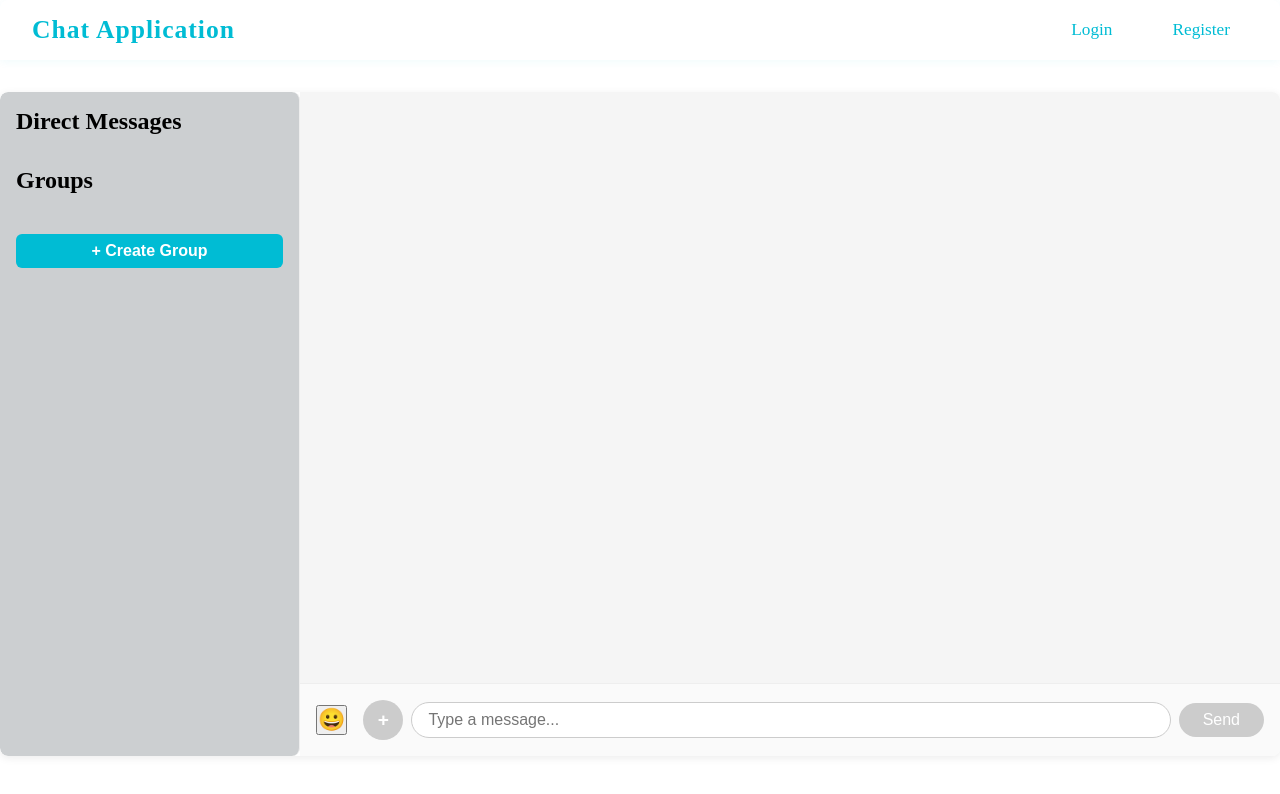
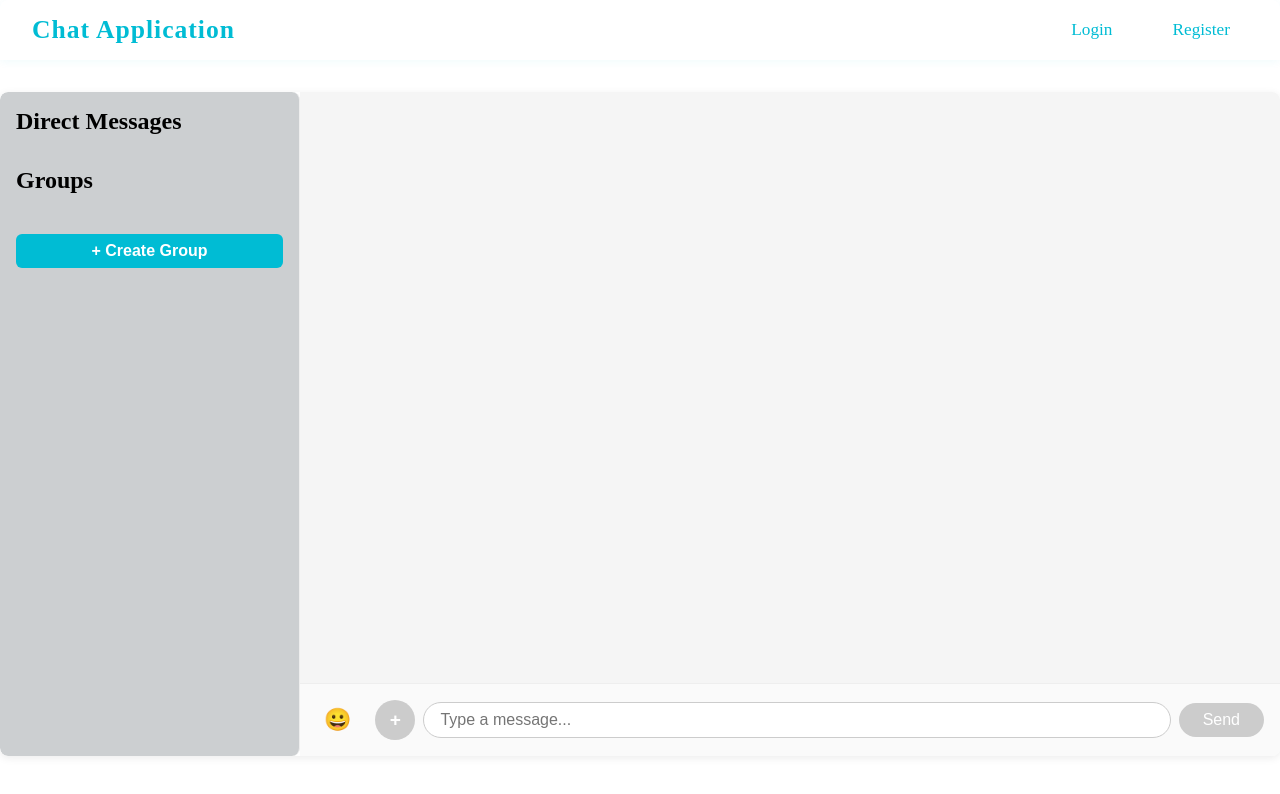
Before and after one commit to kashishchadha/ChatApplications, a React (Vite) app in the folder client/: page /chat in a window 1280 px wide. Shown: the top 794 px of the page. Built offline with nearby package versions, Linux system fonts and the light colour scheme.

Commit message:
direct messages changes

```diff
--- a/client/src/context/SocketContext.tsx
+++ b/client/src/context/SocketContext.tsx
@@ -16,7 +16,8 @@ export const SocketProvider = ({ children }: { children: React.ReactNode }) => {
       });
       s.on('connect', () => {
         console.log('Socket connected:', s.id);
-        s.emit('joinGroup', user._id);
+        s.emit('joinUser', user._id); // Join user room for direct messaging
+        s.emit('joinGroup', user._id); // (optional: if you want to keep group join for userId)
       });
       setSocket(s);
       return () => {
--- a/client/src/pages/Chat.tsx
+++ b/client/src/pages/Chat.tsx
@@ -305,16 +305,18 @@ const Chat = () => {
 
       // Send message via socket only (no duplicate API call)
       if (socket) {
+        if (selectedChat.type === 'group') {
+          // Only optimistically add for group chats
           const optimisticMsg = {
             _id: Math.random().toString(36).substr(2, 9),
             content: `Sent: ${file.name}`,
             sender: user!._id,
-          recipient: selectedChat.type === 'user' ? selectedChat.id : undefined,
-          group: selectedChat.type === 'group' ? selectedChat.id : undefined,
+            group: selectedChat.id,
             createdAt: new Date().toISOString(),
             fileAttachment: fileInfo
           } as MessageType;
           setMessages(prev => [...prev, optimisticMsg]);
+        }
         socket.emit('sendMessage', {
           content: `Sent: ${file.name}`,
           sender: user!._id,
@@ -322,6 +324,10 @@ const Chat = () => {
           group: selectedChat.type === 'group' ? selectedChat.id : undefined,
           fileAttachment: fileInfo
         });
+        // For direct messages, refetch messages after upload to ensure visibility
+        if (selectedChat.type === 'user') {
+          fetchMessages();
+        }
       }
 
       setShowFileUpload(false);
--- a/client/src/styles/Chat.css
+++ b/client/src/styles/Chat.css
@@ -1012,3 +1012,19 @@
     box-shadow: 0 4px 12px rgba(0, 151, 167, 0.18);
   }
 }
+
+.emoji-btn {
+  background: none;
+  border: none;
+  font-size: 22px;
+  cursor: pointer;
+  margin-right: 8px;
+  padding: 4px 8px;
+  border-radius: 6px;
+  transition: background 0.2s;
+  color: #222;
+}
+.emoji-btn:hover, .emoji-btn:focus {
+  background: #e3f7fa;
+  outline: none;
+}
```
Also changed, not shown: 5 other files (tests, documents, lock files or other folders). Lines whose indentation alone changed are shown as unchanged.
